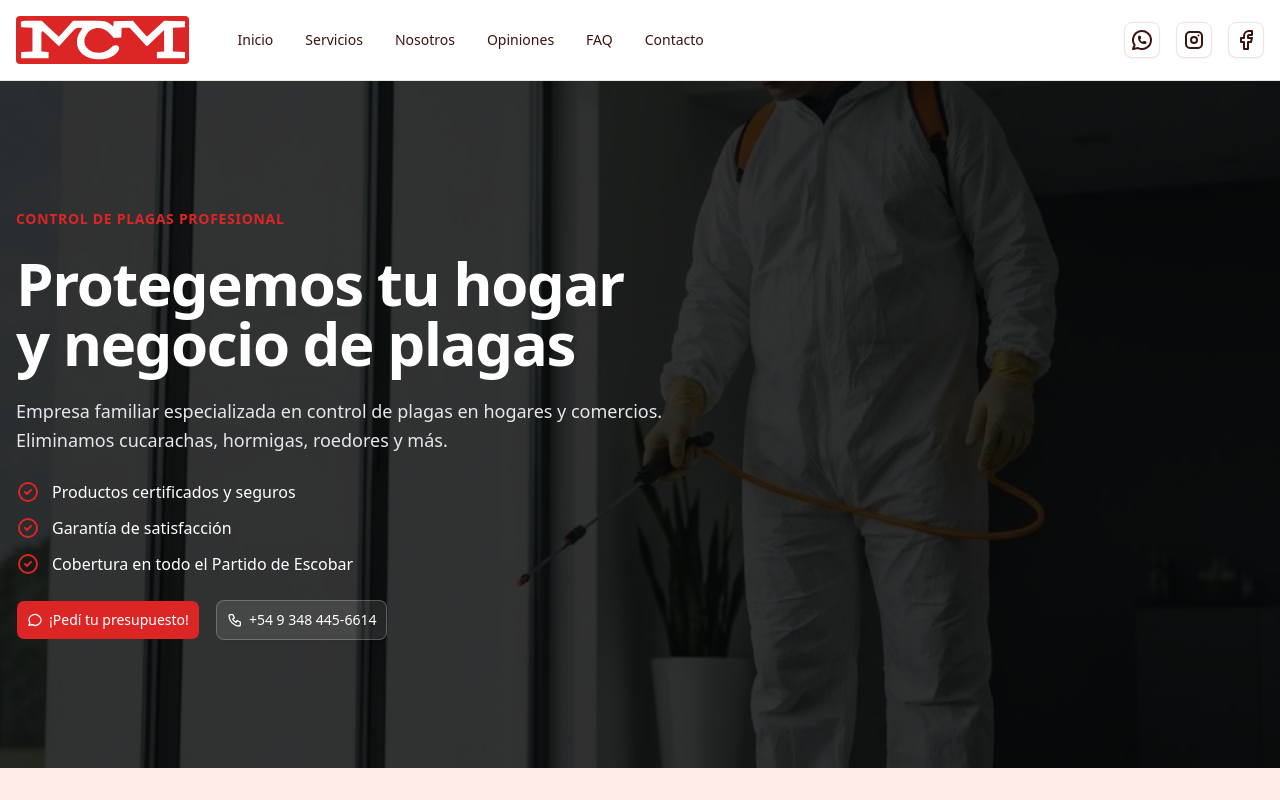
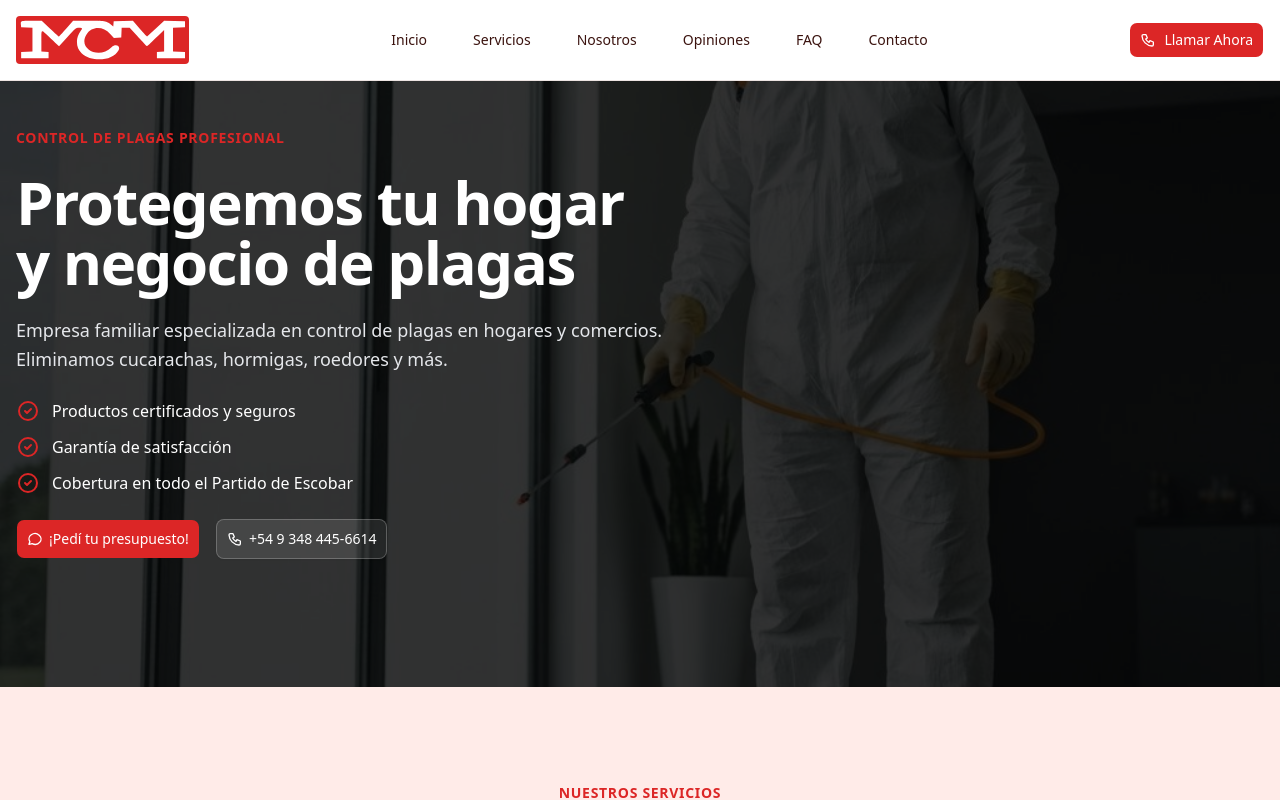
Before and after one commit to martinstanicio/mcm-fumigaciones, a Next.js app: page / in a window 1280 px wide. Shown: the top 800 px of the page. Built offline with nearby package versions, Linux system fonts and the light colour scheme.

Commit message:
restyle navbar/header component

```diff
--- a/src/app/layout.tsx
+++ b/src/app/layout.tsx
@@ -1,6 +1,6 @@
 import "./globals.css";
 import { Footer } from "@/components/footer";
-import { Navbar } from "@/components/navbar";
+import { Header } from "@/components/header";
 import { cn } from "@/lib/utils";
 import { Inter } from "next/font/google";
 
@@ -19,7 +19,7 @@ export default function RootLayout({ children }: Props) {
           "grid min-h-screen grid-rows-[auto_1fr_auto] bg-background text-foreground antialiased",
         )}
       >
-        <Navbar />
+        <Header />
         {children}
         <Footer />
       </body>
--- a/src/components/brand.tsx
+++ b/src/components/brand.tsx
@@ -6,7 +6,11 @@ type Props = React.AnchorHTMLAttributes<HTMLAnchorElement>;
 
 export function Brand({ className, ...props }: Props) {
   return (
-    <Link href="/" className={cn("inline-block w-auto", className)} {...props}>
+    <Link
+      href="#inicio"
+      className={cn("inline-block w-auto", className)}
+      {...props}
+    >
       <svg
         viewBox="0 0 400 110.67"
         className="h-9 w-auto rounded bg-white fill-primary md:h-12"
--- /dev/null
+++ b/src/components/header.tsx
@@ -0,0 +1,88 @@
+"use client";
+
+import { Brand } from "./brand";
+import { Button } from "@/components/ui/button";
+import { phone } from "@/content/contact-info";
+import { navigation } from "@/content/navigation";
+import { IconMenu2, IconPhone, IconX } from "@tabler/icons-react";
+import Link from "next/link";
+import { useState } from "react";
+
+export function Header() {
+  const [mobileMenuOpen, setMobileMenuOpen] = useState(false);
+
+  return (
+    <header className="fixed top-0 right-0 left-0 z-50 border-b border-border bg-background">
+      <nav className="container mx-auto flex max-w-7xl items-center justify-between p-4 xl:max-w-7xl">
+        <Brand />
+
+        <div className="lg:hidden">
+          <Button
+            size="icon-lg"
+            variant="ghost"
+            onClick={() => setMobileMenuOpen(!mobileMenuOpen)}
+          >
+            {mobileMenuOpen ? (
+              <>
+                <IconX className="size-6" aria-hidden="true" />
+                <span className="sr-only">Cerrar menú</span>
+              </>
+            ) : (
+              <>
+                <IconMenu2 className="size-6" aria-hidden="true" />
+                <span className="sr-only">Abrir menú</span>
+              </>
+            )}
+          </Button>
+        </div>
+
+        <div className="hidden lg:flex lg:gap-6">
+          {navigation.map((item) => (
+            <Button asChild key={item.title} variant="ghost">
+              <Link href={item.href}>{item.title}</Link>
+            </Button>
+          ))}
+        </div>
+
+        <Button asChild className="max-lg:hidden">
+          <Link
+            href={`tel:${phone}`}
+            className="flex items-center justify-center gap-2"
+          >
+            <IconPhone />
+            <span>Llamar Ahora</span>
+          </Link>
+        </Button>
+      </nav>
+
+      {mobileMenuOpen && (
+        <div className="lg:hidden">
+          <div className="space-y-1 px-4 pb-4">
+            {navigation.map((item) => (
+              <Button
+                asChild
+                key={item.title}
+                variant="ghost"
+                className="w-full justify-start"
+              >
+                <Link href={item.href} onClick={() => setMobileMenuOpen(false)}>
+                  {item.title}
+                </Link>
+              </Button>
+            ))}
+
+            <Button asChild className="mt-4 w-full">
+              <Link
+                href={`tel:${phone}`}
+                className="flex items-center justify-center gap-2"
+              >
+                <IconPhone />
+                <span>Llamar Ahora</span>
+              </Link>
+            </Button>
+          </div>
+        </div>
+      )}
+    </header>
+  );
+}
--- a/src/components/navbar.tsx
+++ /dev/null
@@ -1,106 +0,0 @@
-"use client";
-
-import { Brand } from "./brand";
-import { SocialIcons } from "./social-icons";
-import {
-  NavigationMenu,
-  NavigationMenuItem,
-  NavigationMenuLink,
-  NavigationMenuList,
-  navigationMenuTriggerStyle,
-} from "./ui/navigation-menu";
-import { Button } from "@/components/ui/button";
-import {
-  Sheet,
-  SheetContent,
-  SheetDescription,
-  SheetTitle,
-  SheetTrigger,
-} from "@/components/ui/sheet";
-import { navigation } from "@/content/navigation";
-import { cn } from "@/lib/utils";
-import { IconMenu2 } from "@tabler/icons-react";
-import Link from "next/link";
-
-type Props = React.ComponentProps<"header">;
-
-export function Navbar({ className, ...props }: Props) {
-  return (
-    <header
-      className={cn(
-        "sticky top-0 z-50 w-full border-b bg-background",
-        className,
-      )}
-      {...props}
-    >
-      <div className="container mx-auto flex items-center gap-8 p-4 max-md:justify-between">
-        {/* Sidebar - Mobile */}
-        <Sheet>
-          <SheetTrigger asChild>
-            <Button
-              variant="outline"
-              size="icon"
-              className="max-md:order-last md:hidden"
-            >
-              <IconMenu2 />
-              <span className="sr-only">Abrir menú</span>
-            </Button>
-          </SheetTrigger>
-          <SheetContent
-            side="right"
-            className="flex flex-col items-center justify-between p-6"
-          >
-            <SheetTitle className="sr-only">Navegación</SheetTitle>
-            <SheetDescription className="sr-only">
-              Barra lateral de navegación móvil
-            </SheetDescription>
-
-            <Brand />
-
-            <NavigationMenu>
-              <NavigationMenuList className="flex-col gap-3">
-                {navigation.map(({ title, href }) => (
-                  <NavigationMenuItem key={title}>
-                    <NavigationMenuLink
-                      className={cn(
-                        navigationMenuTriggerStyle(),
-                        "text-center text-xl",
-                      )}
-                      asChild
-                    >
-                      <Link href={href}>{title}</Link>
-                    </NavigationMenuLink>
-                  </NavigationMenuItem>
-                ))}
-              </NavigationMenuList>
-            </NavigationMenu>
-
-            <SocialIcons />
-          </SheetContent>
-        </Sheet>
-
-        {/* Logo */}
-        <Brand />
-
-        {/* Navigation - Desktop */}
-        <NavigationMenu className="mr-auto max-md:hidden">
-          <NavigationMenuList>
-            {navigation.map(({ title, href }) => (
-              <NavigationMenuItem key={title}>
-                <NavigationMenuLink
-                  className={navigationMenuTriggerStyle()}
-                  asChild
-                >
-                  <Link href={href}>{title}</Link>
-                </NavigationMenuLink>
-              </NavigationMenuItem>
-            ))}
-          </NavigationMenuList>
-        </NavigationMenu>
-
-        {/* Social Links - Desktop */}
-        <SocialIcons className="max-md:hidden" />
-      </div>
-    </header>
-  );
-}
```
